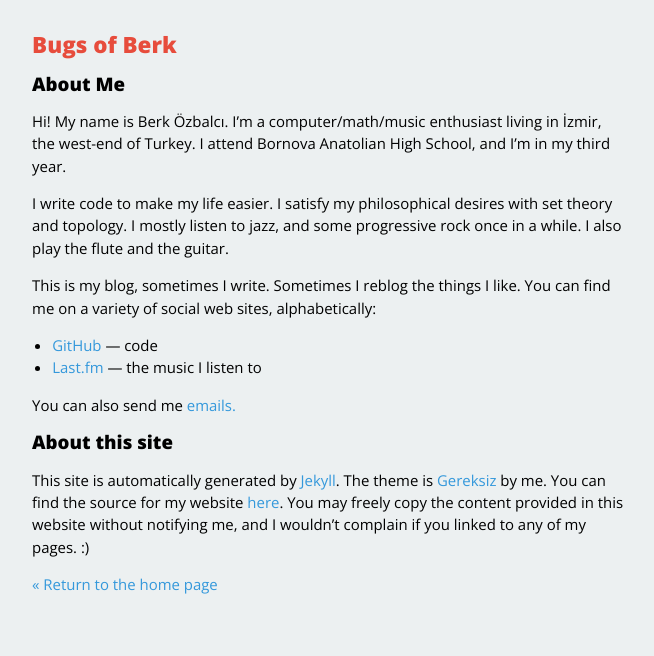
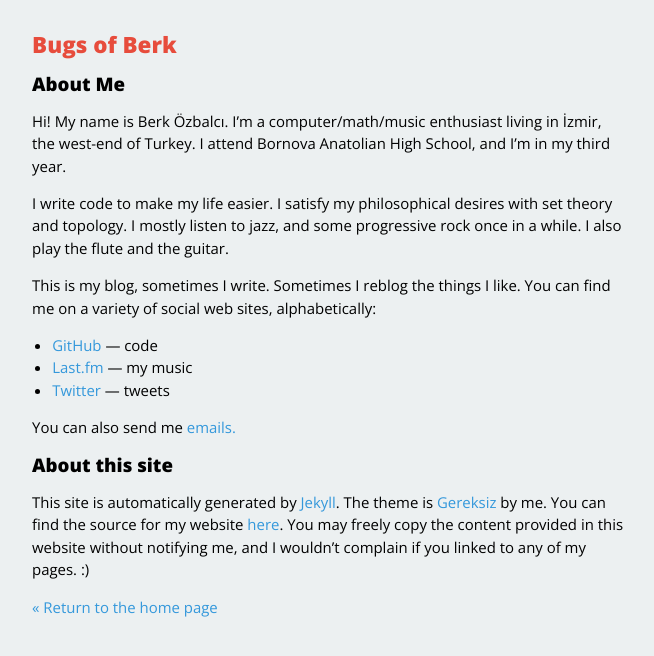
Before and after one commit to lugovskoy/lugovskoy.github.io, a Jekyll site: the page built from about/index.markdown, in a window 1280 px wide. Shown: the top 656 px of the page, without its empty margins (312-966 px from the left). Built offline with Jekyll 4.4.1, drawn with Linux system fonts in a browser that asks for light colours; Markdown is read by kramdown in place of the engine named in the settings.

Commit message:
Blog update

```diff
--- a/about/index.markdown
+++ b/about/index.markdown
@@ -10,7 +10,8 @@ I write code to make my life easier. I satisfy my philosophical desires with set
 This is my blog, sometimes I write. Sometimes I reblog the things I like. You can find me on a variety of social web sites, alphabetically:
 
 * [GitHub][github] — code
-* [Last.fm][lastfm] — the music I listen to
+* [Last.fm][lastfm] — my music
+* [Twitter][twitter] — tweets
 
 You can also send me [emails.][email]
 
@@ -19,8 +20,9 @@ You can also send me [emails.][email]
 This site is automatically generated by [Jekyll][jekyll]. The theme is [Gereksiz][gereksiz] by me. You can find the source for my website [here][blogsrc]. You may freely copy the content provided in this website without notifying me, and I wouldn't complain if you linked to any of my pages. :)
 
 [email]: mailto:berkozbalci@gmail.com
-[github]: https://github.com/berkoz/
+[github]: https://github.com/berkoz
 [lastfm]: http://www.last.fm/user/theconjuring666
-[jekyll]: http://jekyllrb.com/
+[twitter]: https://twitter.com/bozbalci
+[jekyll]: http://jekyllrb.com
 [gereksiz]: https://github.com/berkoz/gereksiz
 [blogsrc]: https://github.com/berkoz/blog
```
